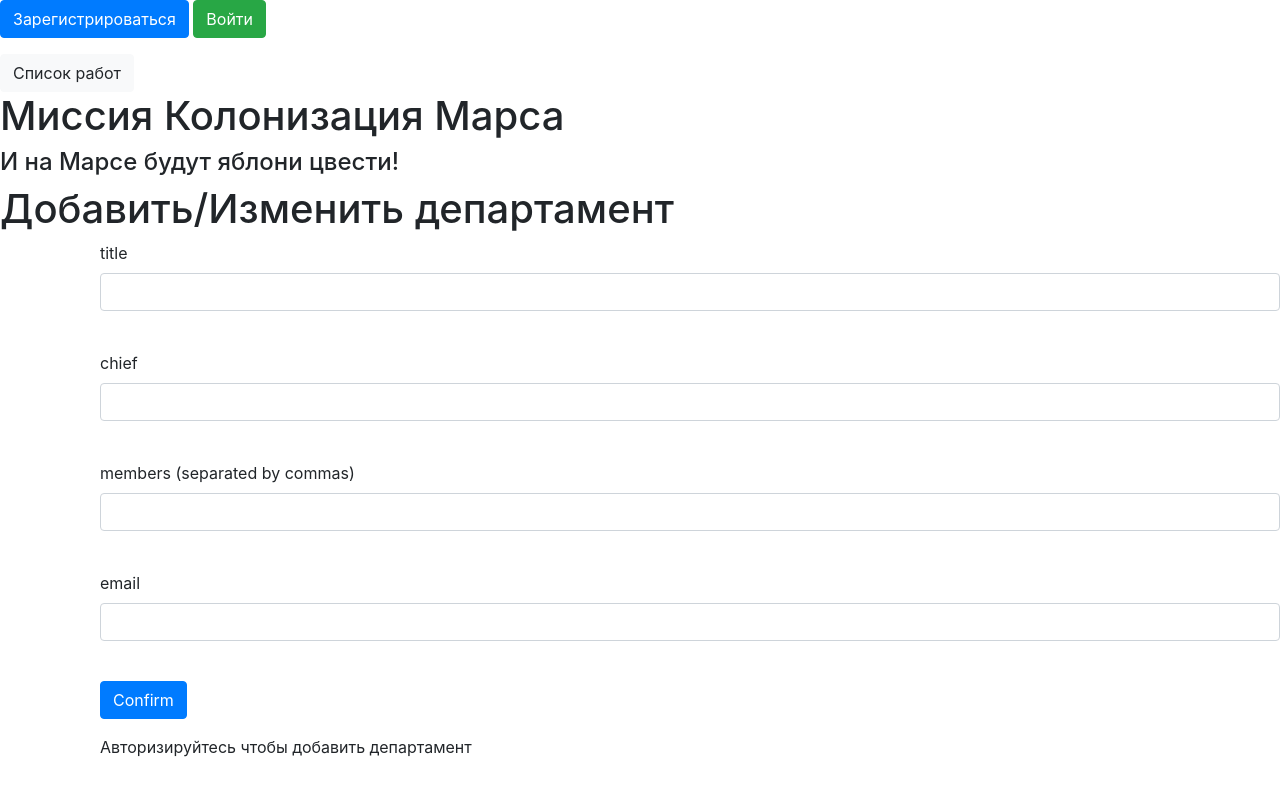
After one commit to Rustemiq/SQLAlchemy, a Flask app: page /add_depart in a window 1280 px wide. The commit adds this page. Run offline with Flask 3, Linux system fonts and the light colour scheme; some libraries are stand-ins or nearby versions.

Commit message:
Added departments log, editing, addition

```diff
--- a/data/__all_models.py
+++ b/data/__all_models.py
@@ -1,3 +1,3 @@
 from . import users
 from . import jobs
-from . import departaments
+from . import departments
--- a/data/departaments.py
+++ b/data/departments.py
@@ -2,7 +2,7 @@ import sqlalchemy
 from .db_session import SqlAlchemyBase
 
 
-class Departament(SqlAlchemyBase):
+class Department(SqlAlchemyBase):
     __tablename__ = 'departaments'
 
     id = sqlalchemy.Column(sqlalchemy.Integer,
@@ -12,3 +12,4 @@ class Departament(SqlAlchemyBase):
     user = sqlalchemy.orm.relationship('User')
     members = sqlalchemy.Column(sqlalchemy.String, nullable=True)
     email = sqlalchemy.Column(sqlalchemy.String, nullable=True)
+    creator = sqlalchemy.Column(sqlalchemy.Integer, nullable=True)
--- /dev/null
+++ b/forms/depart_addition.py
@@ -0,0 +1,11 @@
+from flask_wtf import FlaskForm
+from wtforms import StringField, IntegerField, BooleanField, SubmitField
+from wtforms.validators import DataRequired
+
+
+class DepartAdditionForm(FlaskForm):
+    title = StringField('title', validators=[DataRequired()])
+    chief = StringField('chief', validators=[DataRequired()])
+    members = StringField('members (separated by commas)', validators=[DataRequired()])
+    email = StringField('email', validators=[DataRequired()])
+    submit = SubmitField('Confirm')
--- a/forms/job_addition.py
+++ b/forms/job_addition.py
@@ -3,7 +3,7 @@ from wtforms import StringField, IntegerField, BooleanField, SubmitField
 from wtforms.validators import DataRequired
 
 
-class AdditionForm(FlaskForm):
+class JobAdditionForm(FlaskForm):
     teamleader = IntegerField('teamleader id', validators=[DataRequired()])
     job = StringField('job description', validators=[DataRequired()])
     work_size = IntegerField('work size (h)', validators=[DataRequired()])
--- a/main.py
+++ b/main.py
@@ -1,10 +1,12 @@
-from data.create_db import create_db
 from data import db_session
+from data.departments import Department
 from data.users import User
 from data.jobs import Job
-from forms.job_addition import AdditionForm
+from forms.depart_addition import DepartAdditionForm
+from forms.job_addition import JobAdditionForm
 from forms.user_registration import RegisterForm
 from forms.user_login import LoginForm
+from data.create_db import create_db
 
 from flask import Flask, render_template, redirect, request
 from flask_login import login_user, LoginManager, current_user, login_required, logout_user
@@ -27,10 +29,23 @@ def works_log():
     db_sess = db_session.create_session()
     jobs = db_sess.query(Job).all()
     if current_user.is_authenticated:
-        editable_jobs = db_sess.query(Job).filter(Job.creator == current_user.id | current_user.id == 1)
+        editable_jobs = db_sess.query(Job).filter((Job.creator == current_user.id) | (current_user.id == 1))
     else:
         editable_jobs = []
     return render_template('works_log.html', jobs=jobs, current_user=current_user, editable_jobs=editable_jobs)
+
+
+@app.route('/')
+@app.route('/departs_log')
+def departs_log():
+    db_sess = db_session.create_session()
+    departs = db_sess.query(Department).all()
+    if current_user.is_authenticated:
+        editable_departs = db_sess.query(Department).filter((Department.creator == current_user.id) | (current_user.id == 1))
+    else:
+        editable_departs= []
+    return render_template('departs_log.html', departs=departs, current_user=current_user, editable_departs=editable_departs)
+
 
 
 @app.route('/register', methods=['GET', 'POST'])
@@ -64,7 +79,7 @@ def reqister():
 
 @app.route('/add_job', methods=['GET', 'POST'])
 def add_job():
-    form = AdditionForm()
+    form = JobAdditionForm()
     if form.validate_on_submit():
         db_sess = db_session.create_session()
         if not current_user.is_authenticated:
@@ -90,9 +105,32 @@ def add_job():
     return render_template('job_addition.html', title='Добавление работ', form=form)
 
 
+@app.route('/add_depart', methods=['GET', 'POST'])
+def add_depart():
+    form = DepartAdditionForm()
+    if not current_user.is_authenticated:
+        return render_template('depart_addition.html', title='Добавление департаментов',
+                               form=form,
+                               message="Авторизируйтесь чтобы добавить департамент")
+    if form.validate_on_submit():
+        db_sess = db_session.create_session()
+        creator = current_user.id
+        depart = Department(
+            title=form.title.data,
+            chief=form.chief.data,
+            members=form.members.data,
+            email=form.email.data,
+            creator=creator
+        )
+        db_sess.add(depart)
+        db_sess.commit()
+        return redirect('/departs_log')
+    return render_template('depart_addition.html', title='Добавление департаментов', form=form)
+
+
 @app.route('/change_job/<id>', methods=['GET', 'POST'])
 def change_job(id):
-    form = AdditionForm()
+    form = JobAdditionForm()
     db_sess = db_session.create_session()
     selected_job = db_sess.query(Job).filter(Job.id == id).first()
     if request.method == 'GET':
@@ -115,17 +153,49 @@ def change_job(id):
                                    message="Недостаточно прав")
         db_sess = db_session.create_session()
         selected_job = db_sess.query(Job).filter(Job.id == id).first()
-        selected_job.id = selected_job.id
-        selected_job.teamleader=form.teamleader.data
-        selected_job.job=form.job.data
+        selected_job.teamleader = form.teamleader.data
         selected_job.job = form.job.data
-        selected_job.work_size=form.work_size.data
-        selected_job.collaborators=form.collaborators.data
-        selected_job.is_finished=form.is_finished.data
-        selected_job.creator=selected_job.creator
+        selected_job.work_size = form.work_size.data
+        selected_job.collaborators = form.collaborators.data
+        selected_job.is_finished = form.is_finished.data
+        selected_job.creator = selected_job.creator
         db_sess.commit()
         return redirect('/works_log')
     return render_template('job_addition.html', title='Добавление работ',
+                           form=form)
+
+
+@app.route('/change_depart/<id>', methods=['GET', 'POST'])
+def change_depart(id):
+    form = DepartAdditionForm()
+    db_sess = db_session.create_session()
+    selected_depart = db_sess.query(Department).filter(Department.id == id).first()
+    if request.method == 'GET':
+        form.title.data = selected_depart.title
+        form.chief.data = selected_depart.chief
+        form.members.data = selected_depart.members
+        form.email.data = selected_depart.email
+
+    if form.validate_on_submit():
+        if not current_user.is_authenticated:
+            return render_template('depart_addition.html',
+                                   title='Добавление работ',
+                                   form=form,
+                                   message="Авторизируйтесь чтобы изменить департамент")
+        if current_user.id != selected_depart.creator and current_user.id != 1:
+            return render_template('depart_addition.html',
+                                   title='Добавление работ',
+                                   form=form,
+                                   message="Недостаточно прав")
+        db_sess = db_session.create_session()
+        selected_depart = db_sess.query(Department).filter(Department.id == id).first()
+        selected_depart.title = form.title.data
+        selected_depart.chief = form.chief.data
+        selected_depart.members = form.members.data
+        selected_depart.email = form.email.data
+        db_sess.commit()
+        return redirect('/departs_log')
+    return render_template('depart_addition.html', title='Добавление департаментов',
                            form=form)
 
 
@@ -135,6 +205,14 @@ def delete_job(id):
     db_sess.query(Job).filter(Job.id == id).delete()
     db_sess.commit()
     return redirect('/')
+
+
+@app.route('/delete_depart/<id>')
+def delete_depart(id):
+    db_sess = db_session.create_session()
+    db_sess.query(Department).filter(Department.id == id).delete()
+    db_sess.commit()
+    return redirect('/departs_log')
 
 
 @app.route('/login', methods=['GET', 'POST'])
@@ -160,6 +238,6 @@ def logout():
 
 
 if __name__ == '__main__':
+    #create_db()
     db_session.global_init("db/mars_explorer.db")
-    #create_db()
     app.run(port=8080, host='127.0.0.1')
--- /dev/null
+++ b/templates/depart_addition.html
@@ -0,0 +1,46 @@
+{% extends "base.html" %}
+
+{% block content %}
+    <h1>Добавить/Изменить департамент</h1>
+    <form action="" method="post">
+        {{ form.hidden_tag() }}
+        <p>
+            {{ form.title.label }}<br>
+            {{ form.title(class="form-control") }}<br>
+            {% for error in form.title.errors %}
+                <div class="alert alert-danger" role="alert">
+                    {{ error }}
+                </div>
+            {% endfor %}
+        </p>
+        <p>
+            {{ form.chief.label }}<br>
+            {{ form.chief(class="form-control") }}<br>
+            {% for error in form.chief.errors %}
+                <div class="alert alert-danger" role="alert">
+                    {{ error }}
+                </div>
+            {% endfor %}
+        </p>
+        <p>
+            {{ form.members.label }}<br>
+            {{ form.members(class="form-control") }}<br>
+            {% for error in form.members.errors %}
+                <div class="alert alert-danger" role="alert">
+                    {{ error }}
+                </div>
+            {% endfor %}
+        </p>
+        <p>
+            {{ form.email.label }}<br>
+            {{ form.email(class="form-control") }}<br>
+            {% for error in form.email.errors %}
+                <div class="alert alert-danger" role="alert">
+                    {{ error }}
+                </div>
+            {% endfor %}
+        </p>
+        <p>{{ form.submit(type="submit", class="btn btn-primary") }}</p>
+        <div>{{ message }}</div>
+    </form>
+{% endblock %}
--- a/templates/works_log.html
+++ b/templates/works_log.html
@@ -4,6 +4,7 @@
 
 <h3>Work log</h3>
 <a class="btn btn-secondary" href="/add_job">Добавить работу</a>
+<a class="btn btn-light" href="/departs_log">Перейти к департаментам</a>
 {% for job in jobs %}
     <table border="1" width ="320" align="center">
         <h5>Action #{{job.id}}</h5>
```
Also changed, not shown: data/create_db.py (+33 -1 lines), templates/departs_log.html (added, +30 -0 lines), db/mars_explorer.db.
